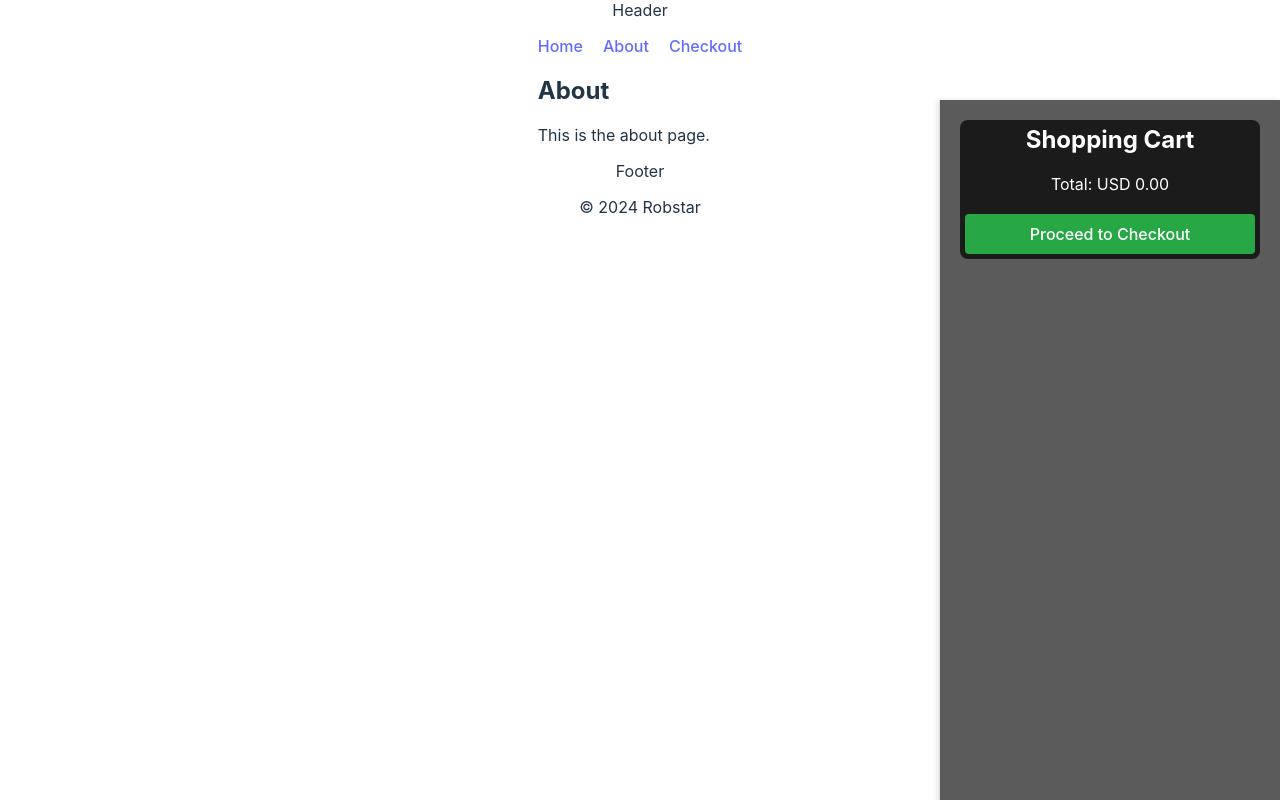
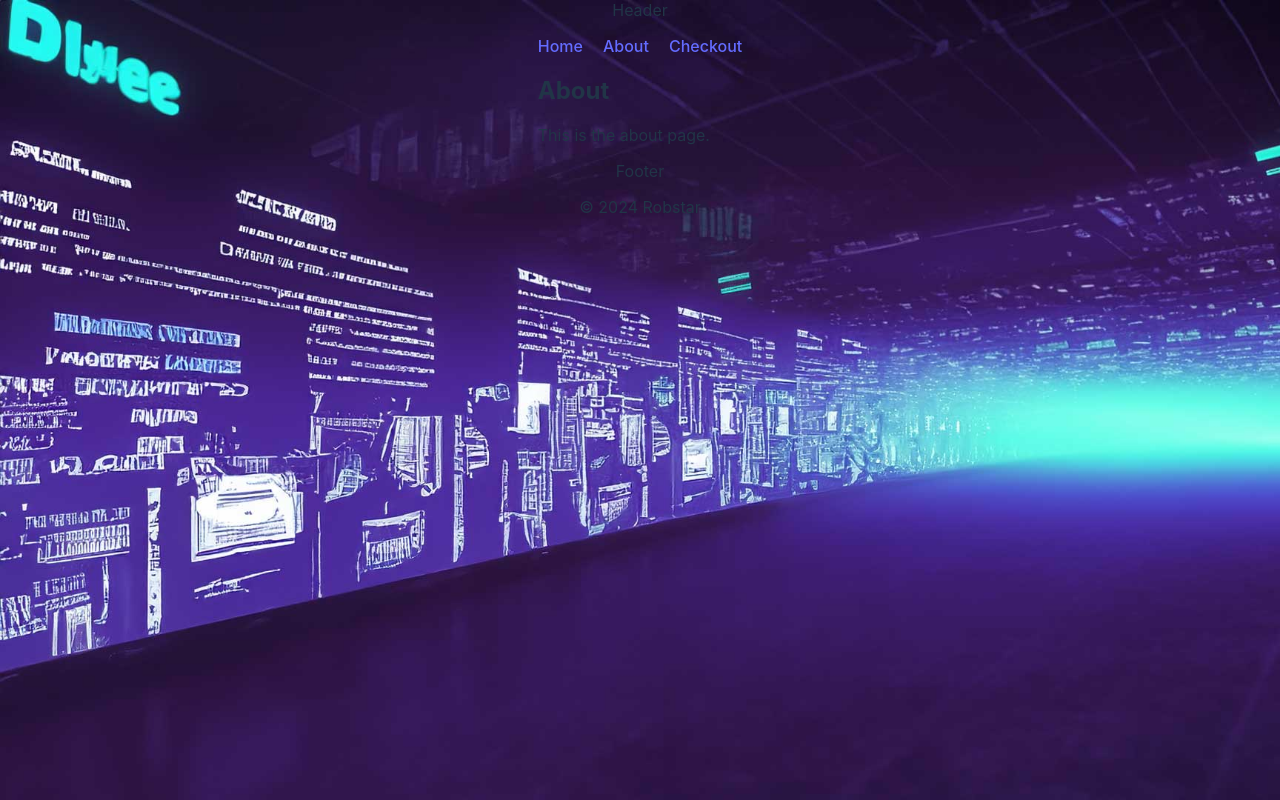
Before and after one commit to RobertAhlin/webshop-with-react, a React (Vite) app: page /about in a window 1280 px wide. Built offline with nearby package versions, Linux system fonts and the light colour scheme.

Commit message:
Added background image to application

```diff
--- a/src/App.css
+++ b/src/App.css
@@ -1,4 +1,14 @@
-/* App.css */
+
+/* src/App.css */
+
+/* Apply the background image to the root container */
+body {
+  background-image: url('./assets/webshop-background.jpg');
+  background-size: cover; /* Cover the entire viewport */
+  background-repeat: no-repeat; /* Do not repeat the image */
+  background-attachment: fixed; /* Fix the background image in place */
+  /* You can adjust other background properties as needed */
+}
 
 .sidebar {
   width: 250px;
--- a/src/App.jsx
+++ b/src/App.jsx
@@ -3,7 +3,7 @@ import React, { useState, useEffect } from 'react';
 import { BrowserRouter as Router, Routes, Route, useLocation } from 'react-router-dom';
 import Home from './pages/Home';
 import About from './pages/About';
-import Checkout from './pages/Checkout'; // Import Checkout component
+import Checkout from './pages/Checkout';
 import Header from './components/Header';
 import Footer from './components/Footer';
 import Sidebar from './components/Sidebar';
@@ -50,12 +50,12 @@ const App = () => {
         }
     };
 
-    const location = useLocation(); // Use useLocation to get the current path
+    const location = useLocation();
 
     return (
         <div className="layout">
             <Header />
-            {location.pathname !== '/checkout' && (
+            {location.pathname !== '/checkout' && location.pathname !== '/about' && (
                 <Sidebar cartItems={cartItems} removeFromCart={removeFromCart} adjustQuantity={adjustQuantity} />
             )}
             <main>
--- a/src/components/ShoppingCart.jsx
+++ b/src/components/ShoppingCart.jsx
@@ -11,7 +11,7 @@ const ShoppingCart = ({ cartItems, removeFromCart, adjustQuantity }) => {
         <div className="shopping-cart">
             <h2>Shopping Cart</h2>
             <p>Total: USD {totalSum.toFixed(2)}</p>
-            <Link to="/checkout" className="checkout-button">Proceed to Checkout</Link> {/* Added button */}
+            <Link to="/checkout" className="checkout-button">Checkout</Link>
             <ul>
                 {cartItems.map((item, index) => (
                     <li key={index} className="cart-item">
```
Also changed, not shown: src/pages/OrderSummary.css (deleted, +0 -29 lines), src/assets/webshop-background.jpg (added), 1 other file (tests, documents, lock files or other folders).
